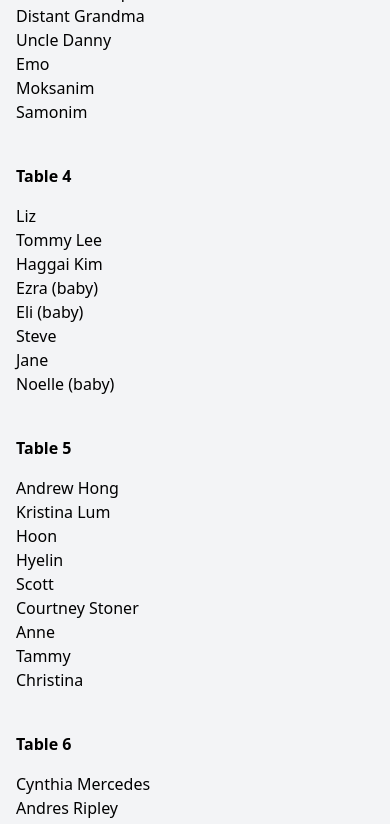
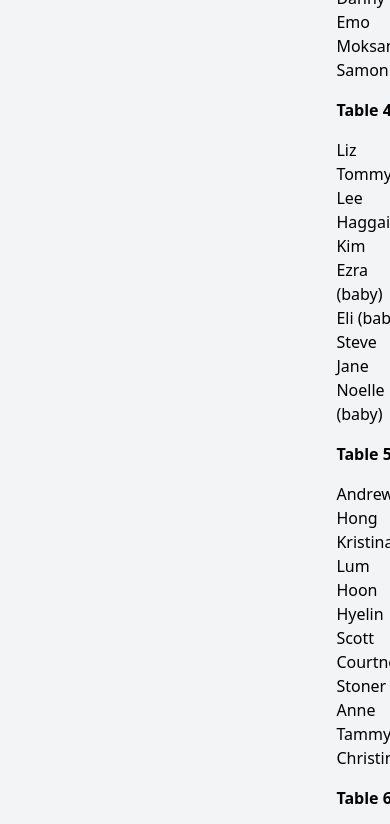
Before and after one commit to mrelbert/nextjs-with-tailwindcss, a Next.js app: page / in a window 390 px wide. Shown: the top 824 px of the page. Built offline with nearby package versions, Linux system fonts and the light colour scheme.

Commit message:
adjust for swipe on mobile

```diff
--- a/pages/index.tsx
+++ b/pages/index.tsx
@@ -1,11 +1,10 @@
 import Head from "next/head";
 import Link from "next/link";
 import WeddingSeatingArrangement from "./tables";
-import Groups from "./api/data.json";
+import groups from "./api/data.json"
+import { table } from "console";
 
 export default function LandingPage(): JSX.Element {
-  const groups: {[key: string]: string[]} = Groups;
-
   return (
     <>
       <Head>
@@ -13,22 +12,21 @@ export default function LandingPage(): JSX.Element {
         <meta name="description" content="Landing page" />
         <link rel="icon" href="/favicon.ico" />
       </Head>
-      <div className="container mx-auto px-4 pt-8">
-        <h1 className="text-center text-4xl font-bold text-gray-800 mb-6">
-          Table Arrangements
-        </h1>
-        <div className="text-center text-lg italic text-gray-500 mb-10">
-          Feel free to sit anywhere within your table!
+      <div className="min-h-screen flex flex-row overflow-x-scroll">
+        <div className="flex-shrink-0">
+          <h1 className="text-center text-3xl font-bold">Table Arrangements</h1>
+          <div className="text-center text-lg italic">Feel free to sit anywhere within your table!</div>
         </div>
-        <div className="grid grid-cols-1 md:grid-cols-2 lg:grid-cols-3 gap-6">
-          {Object.keys(groups).map((table, index) => (
-            <div key={index}>
-              <WeddingSeatingArrangement
-                tableName={table}
-                tableSeats={groups[table]}
-              />
-            </div>
-          ))}
+        <div className="flex-nowrap flex-row flex-grow">
+          <WeddingSeatingArrangement tableName="Table 1" tableSeats={groups["Table 1"]}/>
+          <WeddingSeatingArrangement tableName="Table 2" tableSeats={groups["Table 2"]}/>
+          <WeddingSeatingArrangement tableName="Table 3" tableSeats={groups["Table 3"]}/>
+          <WeddingSeatingArrangement tableName="Table 4" tableSeats={groups["Table 4"]}/>
+          <WeddingSeatingArrangement tableName="Table 5" tableSeats={groups["Table 5"]}/>
+          <WeddingSeatingArrangement tableName="Table 6" tableSeats={groups["Table 6"]}/>
+          <WeddingSeatingArrangement tableName="Table 7" tableSeats={groups["Table 7"]}/>
+          <WeddingSeatingArrangement tableName="Table 8" tableSeats={groups["Table 8"]}/>
+          <WeddingSeatingArrangement tableName="Table 9" tableSeats={groups["Table 9"]}/>
         </div>
       </div>
     </>
```
